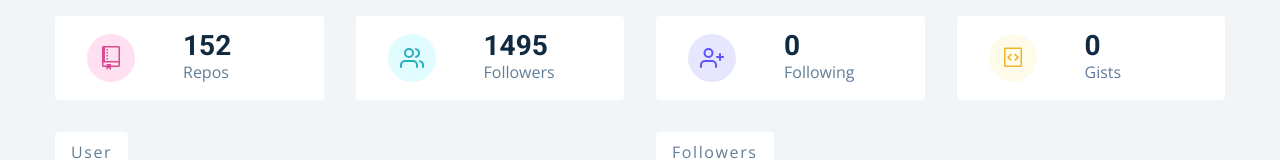
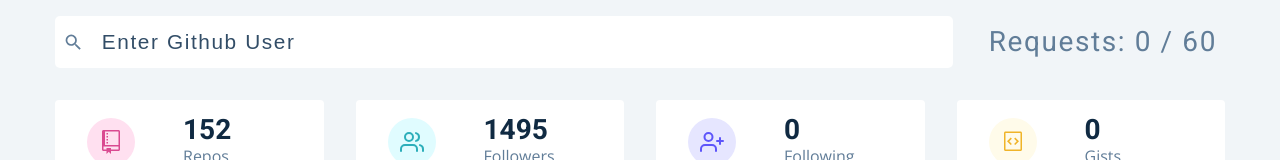
Before and after one commit to Razieh-Abedi/search-github-users, a React (Create React App) app: page / in a window 1280 px wide. Shown: the top 160 px of the page. Built offline with nearby package versions, Linux system fonts and the light colour scheme; no server answers.

Commit message:
created the search component along with request

```diff
--- a/src/components/Repos.jsx
+++ b/src/components/Repos.jsx
@@ -55,7 +55,7 @@
   stars = Object.values(stars).slice(-5).reverse();
   forks = Object.values(forks).slice(-5).reverse();
 
-  // const chartData = [
+
   //   {
   //     label: "HTML",
   //     value: "13",
--- a/src/components/Search.jsx
+++ b/src/components/Search.jsx
@@ -1,9 +1,119 @@
-import React from 'react'
+import React from "react";
+import styled from "styled-components";
+import { MdSearch } from "react-icons/md";
+import { GithubContext } from "../context/context";
 
 function Search() {
+  const [user, setUser] = React.useState("");
+  const { requests } = React.useContext(GithubContext);
+  console.log(requests);
+
+  const handleSubmit = (e) => {
+    e.preventDefault();
+    console.log(user);
+  };
+
   return (
-    <div>Search</div>
-  )
+    <section className="section">
+      <Wrapper className="section-center">
+        <form onSubmit={handleSubmit}>
+          <div className="form-control">
+            <MdSearch />
+            <input
+              type="text"
+              placeholder="enter github user"
+              value={user}
+              onChange={(e) => setUser(e.target.value)}
+            />
+            {requests > 0 && <button type="submit">search</button>}
+          </div>
+        </form>
+        <h3>requests: {requests} / 60</h3>
+      </Wrapper>
+    </section>
+  );
 }
 
-export default Search
+const Wrapper = styled.div`
+  position: relative;
+  display: grid;
+  gap: 1rem 1.75rem;
+  @media (min-width: 768px) {
+    grid-template-columns: 1fr max-content;
+    align-items: center;
+    h3 {
+      padding: 0 0.5rem;
+    }
+  }
+  .form-control {
+    background: var(--clr-white);
+    display: grid;
+    align-items: center;
+    grid-template-columns: auto 1fr auto;
+    column-gap: 0.5rem;
+    border-radius: 5px;
+    padding: 0.5rem;
+    input {
+      border-color: transparent;
+      outline-color: var(--clr-grey-10);
+      letter-spacing: var(--spacing);
+      color: var(--clr-grey-3);
+      padding: 0.25rem 0.5rem;
+    }
+    input::placeholder {
+      color: var(--clr-grey-3);
+      text-transform: capitalize;
+      letter-spacing: var(--spacing);
+    }
+    button {
+      border-radius: 5px;
+      border-color: transparent;
+      padding: 0.25rem 0.5rem;
+      text-transform: capitalize;
+      letter-spacing: var(--spacing);
+      background: var(--clr-primary-5);
+      color: var(--clr-white);
+      transition: var(--transition);
+      cursor: pointer;
+      &:hover {
+        background: var(--clr-primary-8);
+        color: var(--clr-primary-1);
+      }
+    }
+
+    svg {
+      color: var(--clr-grey-5);
+    }
+    input,
+    button,
+    svg {
+      font-size: 1.3rem;
+    }
+    @media (max-width: 800px) {
+      button,
+      input,
+      svg {
+        font-size: 0.85rem;
+      }
+    }
+  }
+  h3 {
+    margin-bottom: 0;
+    color: var(--clr-grey-5);
+    font-weight: 400;
+  }
+`;
+const ErrorWrapper = styled.article`
+  position: absolute;
+  width: 90vw;
+  top: 0;
+  left: 0;
+  transform: translateY(-100%);
+  text-transform: capitalize;
+  p {
+    color: red;
+    letter-spacing: var(--spacing);
+  }
+`;
+
+export default Search;
--- a/src/context/context.js
+++ b/src/context/context.js
@@ -12,9 +12,29 @@
   const [githubUser, setGithubUser] = useState(mockUser);
   const [repos, setRepos] = useState(mockRepos);
   const [followers, setFollowers] = useState(mockFollowers);
+  const [requests, setRequests] = useState(0);
+  const [isLoading, setIsLoading] = useState(false);
+
+  //check rate
+  const checkRequests = () => {
+    axios(`${rootUrl}/rate_limit`)
+      .then(({ data }) => {
+        let {
+          rate: { remaining },
+        } = data;
+        setRequests(remaining);
+        if (remaining === 0) {
+          //throw an error
+        }
+      })
+      .catch((err) => {
+        console.log(err);
+      });
+  };
+  useEffect(checkRequests, []);
 
   return (
-    <GithubContext.Provider value={{ githubUser, repos, followers }}>
+    <GithubContext.Provider value={{ githubUser, repos, followers, requests }}>
       {children}
     </GithubContext.Provider>
   );
--- a/src/pages/Dashboard.jsx
+++ b/src/pages/Dashboard.jsx
@@ -6,7 +6,7 @@
   return (
     <main>
       {/* <Navbar /> */}
-      {/* <Search /> */}
+      <Search />
       <Info />
       <User />
       <Repos />
```
